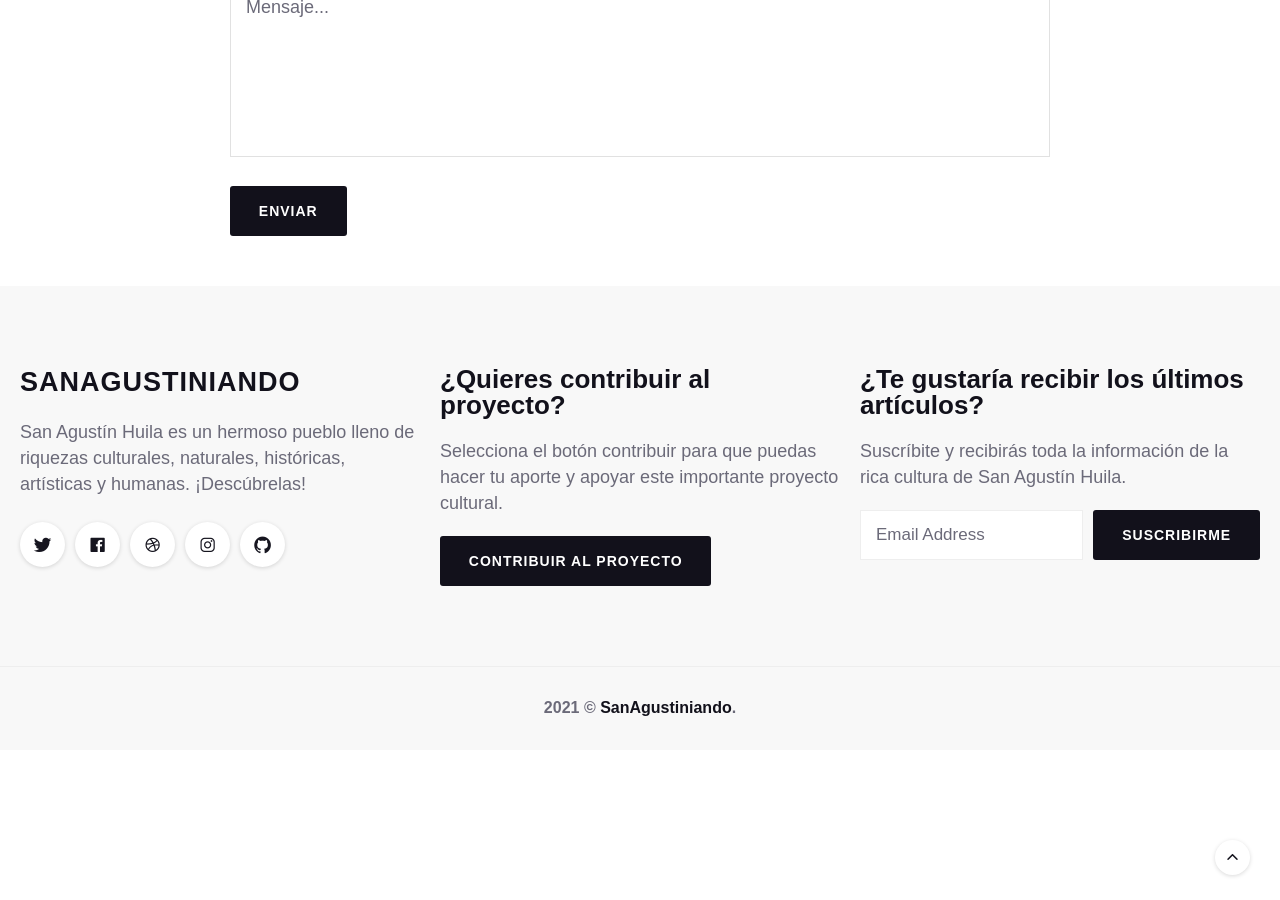
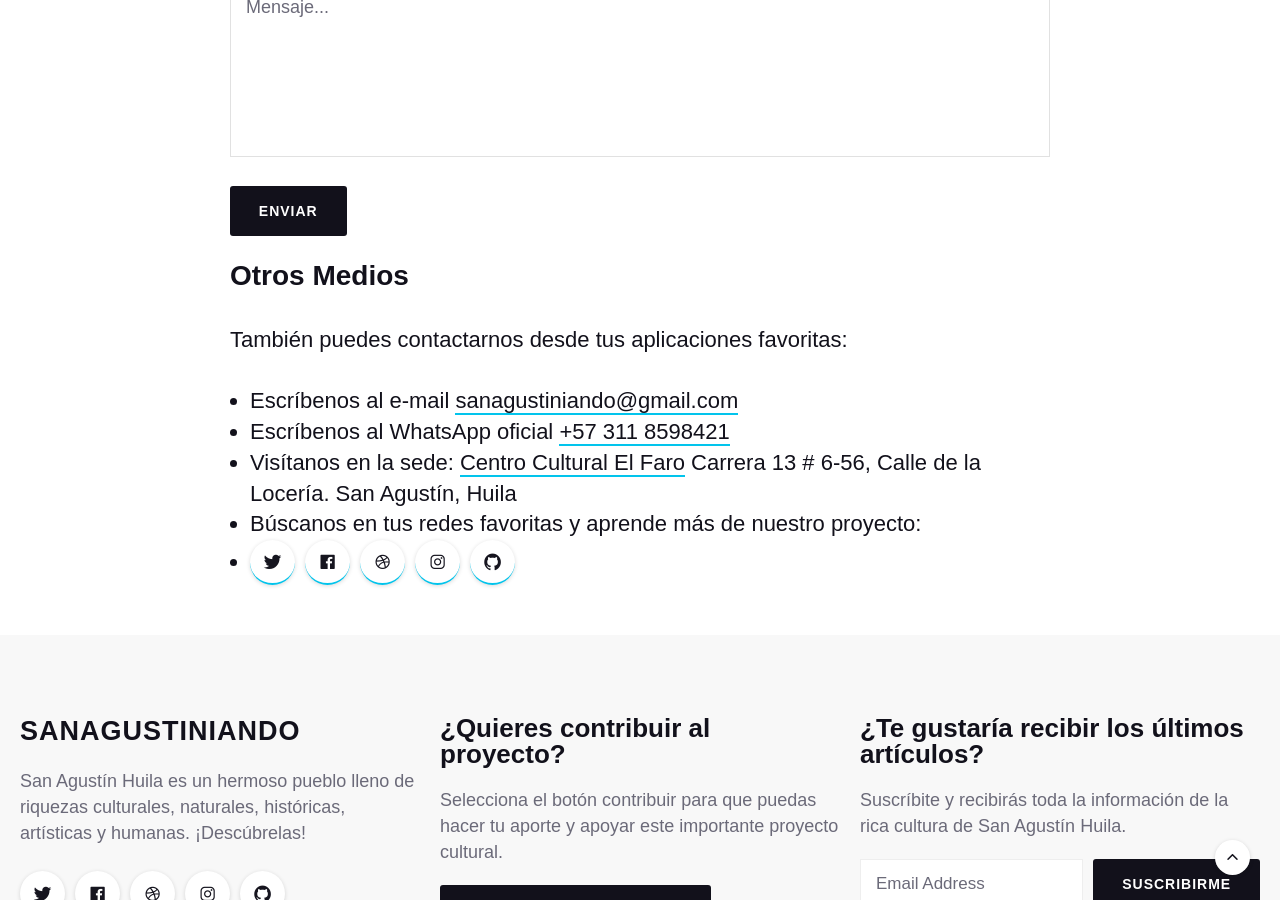
Before and after one commit to Klerpson/felizmente, a Jekyll site: the page built from _pages/contact.html, in a window 1280 px wide and 900 px high, scrolled down 1160 px. Built offline with Jekyll 4.4.1, drawn with Linux system fonts in a browser that asks for light colours; nearby versions of some CDN libraries; some web fonts are replaced; before the commit the page ends 1910 px from its top, so only the background shows below that.

Commit message:
Add files via upload

```diff
--- a/_pages/contact.html
+++ b/_pages/contact.html
@@ -27,4 +27,15 @@ image: '/images/portada-sanagustiniando.webp'
     </div>
     <input type="hidden" name="_next" value="{{ site.baseurl }}/contact/thanks/" />
   </form>
+  <div>
+  <h2>Otros Medios</h2>
+  <p>También puedes contactarnos desde tus aplicaciones favoritas:</p>
+  <ul>
+  <li>Escríbenos al e-mail <a href="mailto:sanagustiniando@gmail.com">sanagustiniando@gmail.com</a></li>
+  <li>Escríbenos al WhatsApp oficial <a href="https://wa.link/580fo1">+57 311 8598421</a></li>
+  <li>Visítanos en la sede: <a href="https://goo.gl/maps/if3WtJezNBoJfLRG7">Centro Cultural El Faro</a> Carrera 13 # 6-56, Calle de la Locería. San Agustín, Huila</li>
+  <li>Búscanos en tus redes favoritas y aprende más de nuestro proyecto:</li>
+  <li>{% include social-links.html %}</li>
+  </ul>
+  </div>
 </div>
```
